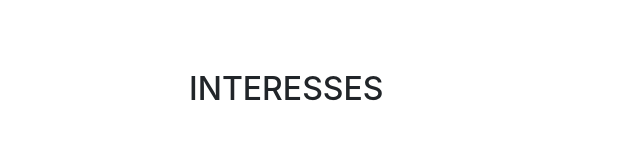
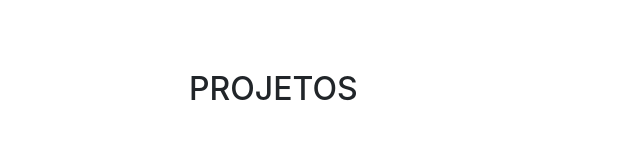
Before and after one commit to macasrenata/macasrenata.github.io, a website with bundled scripts: page index.html in a window 1280 px wide. Shown: the part 3454-3614 px from the top of the page, without its empty margins (131-771 px from the left). Built offline with nearby package versions, Linux system fonts and the light colour scheme; a web font is replaced by a local one.

Commit message:
ajuste projetos

```diff
--- a/index.html
+++ b/index.html
@@ -219,7 +219,7 @@
 
       <section class="resume-section p-3 p-lg-5 d-flex flex-column" id="interests">
         <div class="my-auto">
-          <h2 class="mb-5">Interesses</h2>
+          <h2 class="mb-5">Projetos</h2>
           <p>**</p>
           <p class="mb-0">**</p>
         </div>
```
